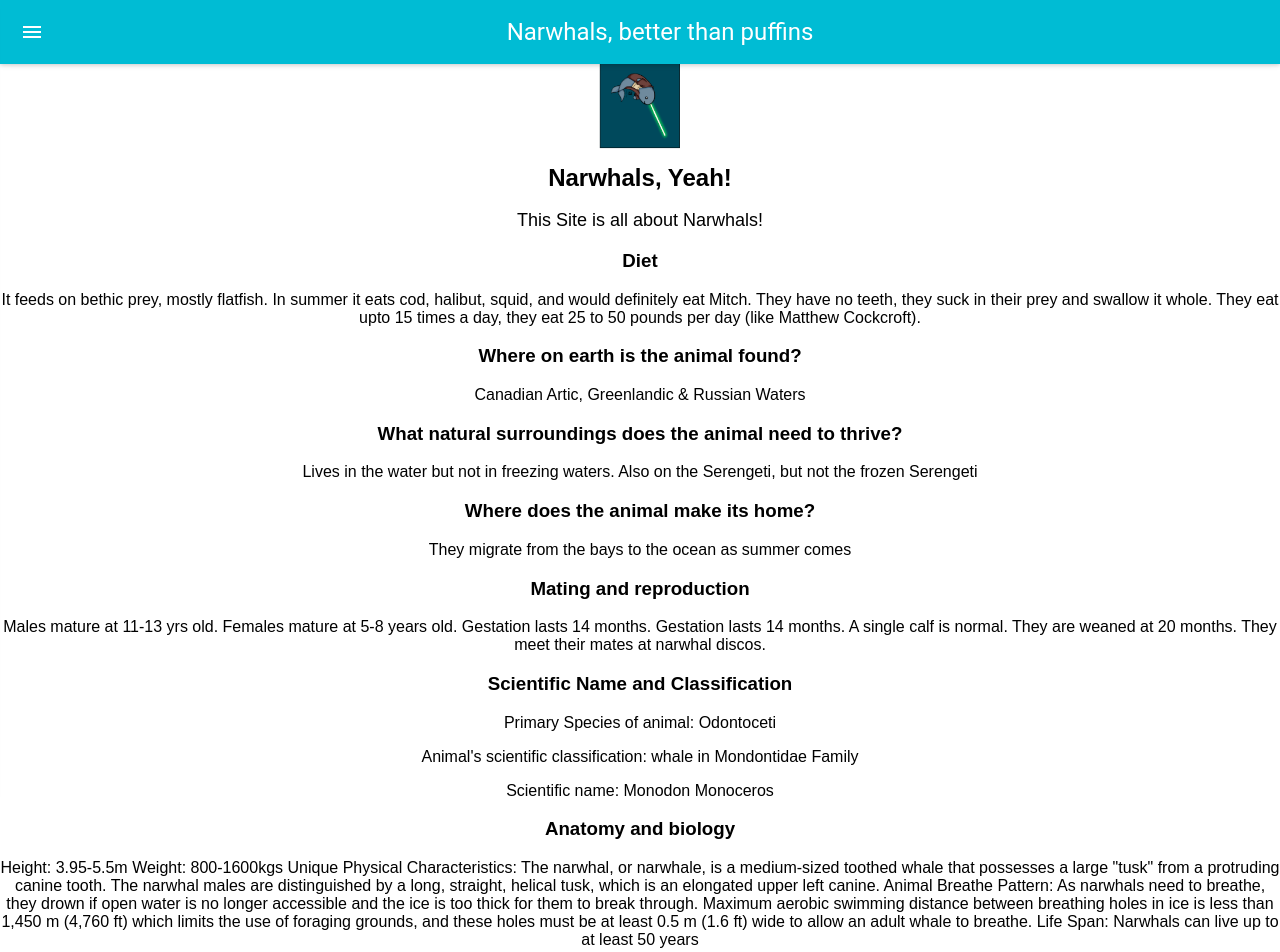
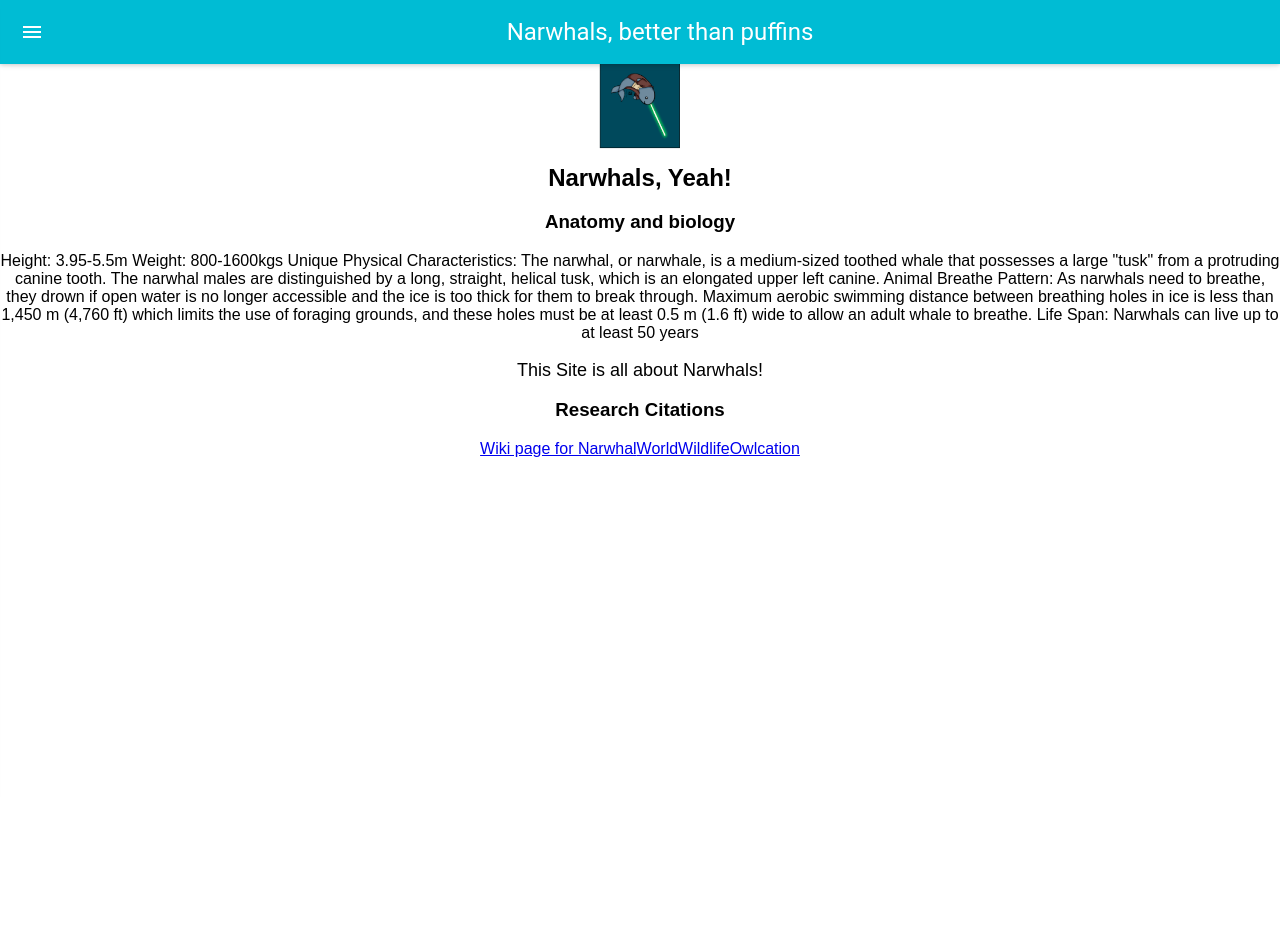
Before and after one commit to rdubrock/narwhals, a React (Create React App) app: page /anatomy in a window 1280 px wide. Shown: the top 952 px of the page. After the commit the page ends 800 px from the top, so only its background shows below. Built offline with nearby package versions, Linux system fonts and the light colour scheme.

Commit message:
new pages

```diff
--- /dev/null
+++ b/src/Anatomy.js
@@ -0,0 +1,22 @@
+import React, { Component } from 'react';
+
+export default class Anatomy extends Component {
+  render() {
+    return (
+      <div className="Anatomy">
+        <h3>Anatomy and biology</h3>
+        <p>
+          Height: 3.95-5.5m
+          Weight: 800-1600kgs
+          Unique Physical Characteristics:
+          The narwhal, or narwhale, is a medium-sized toothed whale that possesses a large "tusk" from a protruding canine tooth.
+          The narwhal males are distinguished by a long, straight, helical tusk, which is an elongated upper left canine.
+          Animal Breathe Pattern:
+          As narwhals need to breathe, they drown if open water is no longer accessible and the ice is too thick for them to break through. Maximum aerobic swimming distance between breathing holes in ice is less than 1,450 m (4,760 ft) which limits the use of foraging grounds, and these holes must be at least 0.5 m (1.6 ft) wide to allow an adult whale to breathe.
+          Life Span:
+          Narwhals can live up to at least 50 years
+        </p>
+      </div>
+    );
+  }
+}
--- a/src/App.js
+++ b/src/App.js
@@ -5,6 +5,14 @@ import Drawer from 'material-ui/Drawer';
 import MenuItem from 'material-ui/MenuItem';
 import Subheader from 'material-ui/Subheader';
 import Home from './Home';
+import Diet from './Diet';
+import Anatomy from './Anatomy';
+import Scientific from './Scientific';
+import Images from './Images';
+import Reproduction from './Reproduction';
+import Behavior from './Behavior';
+import Habitat from './Habitat';
+
 import {
   BrowserRouter as Router,
   Route,
@@ -46,7 +54,7 @@ class App extends Component {
             <Link to='/anatomy'>Anatomy And Biology</Link>
           </MenuItem>
           <MenuItem>
-            <Link to='/name'>Scientific Name and Class</Link>
+            <Link to='/scientific'>Scientific Name and Class</Link>
           </MenuItem>
           <MenuItem>
             <Link to='/images'>Image Gallery</Link>
@@ -57,51 +65,25 @@ class App extends Component {
           <MenuItem>
             <Link to='/behavior'>Behavior</Link>
           </MenuItem>
+          <MenuItem>
+            <Link to='/habitat'>Habitat</Link>
+          </MenuItem>
         </Drawer>
         <Route path='/' component={ Home } />
+        <Route path='/diet' component={ Diet } />
+        <Route path='/anatomy' component={ Anatomy } />
+        <Route path='/scientific' component={ Scientific } />
+        <Route path='/images' component={ Images } />
+        <Route path='/reproduction' component={ Reproduction } />
+        <Route path='/behavior' component={ Behavior } />
+        <Route path='/habitat' component={ Habitat } />
         <p className="App-intro">
           This Site is all about Narwhals!
         </p>
-        <h3>Diet</h3>
-        <p>
-          It feeds on bethic prey, mostly flatfish. In summer it eats cod, halibut, squid, and would definitely eat Mitch. They have no teeth, they suck in their prey and swallow it whole. They eat upto 15 times a day, they eat 25 to 50 pounds per day (like Matthew Cockcroft).
-        </p>
-        <h3>Where on earth is the animal found?</h3>
-        <p>Canadian Artic, Greenlandic & Russian Waters</p>
-        <h3>What natural surroundings does the animal need to thrive?</h3>
-        <p>Lives in the water but not in freezing waters. Also on the Serengeti, but not the frozen Serengeti</p>
-        <h3>Where does the animal make its home?</h3>
-        <p>They migrate from the bays to the ocean as summer comes</p>
-        <h3>Mating and reproduction</h3>
-        <p>Males mature at 11-13 yrs old. Females mature at 5-8 years old. Gestation lasts 14 months. Gestation lasts 14 months. A single calf is normal. They are weaned at 20 months. They meet their mates at narwhal discos.</p>
-        <h3>Scientific Name and Classification</h3>
-        <p> Primary Species of animal: Odontoceti </p>
-        <p>Animal's scientific classification: whale in Mondontidae Family </p>
-        <p>Scientific name: Monodon Monoceros</p>
-        <h3>Anatomy and biology</h3>
-        <p>
-          Height: 3.95-5.5m
-          Weight: 800-1600kgs
-          Unique Physical Characteristics:
-          The narwhal, or narwhale, is a medium-sized toothed whale that possesses a large "tusk" from a protruding canine tooth.
-          The narwhal males are distinguished by a long, straight, helical tusk, which is an elongated upper left canine.
-          Animal Breathe Pattern:
-          As narwhals need to breathe, they drown if open water is no longer accessible and the ice is too thick for them to break through. Maximum aerobic swimming distance between breathing holes in ice is less than 1,450 m (4,760 ft) which limits the use of foraging grounds, and these holes must be at least 0.5 m (1.6 ft) wide to allow an adult whale to breathe.
-          Life Span:
-          Narwhals can live up to at least 50 years
-        </p>
-        <h3>Behavior</h3>
-        <p>The animal gets food by diving to the bottom of the water and eating.  Almost all modern predation of narwhals is by humans.Other predators are polar bears, which attack at breathing holes mainly for young narwhals, Greenland sharks and walruse.  Killer whales (orcas) group together to overwhelm narwhal pods in the shallow water of enclosed bays,   To escape predators such as orcas, narwhals may use prolonged submergence to hide under ice floes rather than relying on speed.  Narwhals have to consciously decide to breathe, unlike us. This means that the whales don't sleep in quite the same way that we do, since part of their brain must make the decision to surface for air.</p>
-        <h3>Image gallery</h3>
-        <h4>A Lovely Narwhal</h4>
-        <img src='Narwhal.jpg' alt="logo" />
-        <h4>Another Lovely Narwhal</h4>
-        <img src='narwhal_pod.jpg' alt="logo" />
-        <h4>Narwhals are better than dolphins</h4>
-        <img src='narwhal_tooth.jpg' alt="logo" />
-        <h4>Steve the narwhal</h4>
-        <img src='narwhals_underwater.jpg' alt="logo" />
-        <p>To submit your own narwhal picture, send us an email at narwahls@narwhals.narwhal</p>
+        <h3>Research Citations</h3>
+        <a href="https://en.wikipedia.org/wiki/Narwhal">Wiki page for Narwhal</a>
+        <a href="https://www.worldwildlife.org/stories/unicorn-of-the-sea-narwhal-facts">WorldWildlife</a>
+        <a href="https://owlcation.com/stem/The-Narwhal-The-Fascinating-Unicorn-Whale-of-the-Arctic-Ocean">Owlcation</a>
       </div>
     );
   }
--- /dev/null
+++ b/src/Behavior.js
@@ -0,0 +1,12 @@
+import React, { Component } from 'react';
+
+export default class Behavior extends Component {
+  render() {
+    return (
+      <div className="Behavior">
+        <h3>Behavior</h3>
+        <p>The animal gets food by diving to the bottom of the water and eating.  Almost all modern predation of narwhals is by humans.Other predators are polar bears, which attack at breathing holes mainly for young narwhals, Greenland sharks and walruse.  Killer whales (orcas) group together to overwhelm narwhal pods in the shallow water of enclosed bays,   To escape predators such as orcas, narwhals may use prolonged submergence to hide under ice floes rather than relying on speed.  Narwhals have to consciously decide to breathe, unlike us. This means that the whales don't sleep in quite the same way that we do, since part of their brain must make the decision to surface for air.</p>
+      </div>
+    );
+  }
+}
--- /dev/null
+++ b/src/Diet.js
@@ -0,0 +1,14 @@
+import React, { Component } from 'react';
+
+export default class Diet extends Component {
+  render() {
+    return (
+      <div className="Diet">
+        <h3>Diet</h3>
+        <p>
+          It feeds on bethic prey, mostly flatfish. In summer it eats cod, halibut, squid, and would definitely eat Mitch. They have no teeth, they suck in their prey and swallow it whole. They eat upto 15 times a day, they eat 25 to 50 pounds per day (like Matthew Cockcroft).
+        </p>
+      </div>
+    );
+  }
+}
--- /dev/null
+++ b/src/Habitat.js
@@ -0,0 +1,16 @@
+import React, { Component } from 'react';
+
+export default class Habitat extends Component {
+  render() {
+    return (
+      <div className="Habitat">
+        <h3>Where on earth is the animal found?</h3>
+        <p>Canadian Artic, Greenlandic & Russian Waters</p>
+        <h3>What natural surroundings does the animal need to thrive?</h3>
+        <p>Lives in the water but not in freezing waters. Also on the Serengeti, but not the frozen Serengeti</p>
+        <h3>Where does the animal make its home?</h3>
+        <p>They migrate from the bays to the ocean as summer comes</p>
+      </div>
+    );
+  }
+}
--- /dev/null
+++ b/src/Images.js
@@ -0,0 +1,20 @@
+import React, { Component } from 'react';
+
+export default class Images extends Component {
+  render() {
+    return (
+      <div className="Images">
+        <h3>Image gallery</h3>
+        <h4>A Lovely Narwhal</h4>
+        <img src='Narwhal.jpg' alt="logo" />
+        <h4>Another Lovely Narwhal</h4>
+        <img src='narwhal_pod.jpg' alt="logo" />
+        <h4>Narwhals are better than dolphins</h4>
+        <img src='narwhal_tooth.jpg' alt="logo" />
+        <h4>Steve the narwhal</h4>
+        <img src='narwhals_underwater.jpg' alt="logo" />
+        <p>To submit your own narwhal picture, send us an email at narwahls@narwhals.narwhal</p>
+      </div>
+    );
+  }
+}
--- /dev/null
+++ b/src/Reproduction.js
@@ -0,0 +1,12 @@
+import React, { Component } from 'react';
+
+export default class Reproduction extends Component {
+  render() {
+    return (
+      <div className="Reproduction">
+        <h3>Mating and reproduction</h3>
+        <p>Males mature at 11-13 yrs old. Females mature at 5-8 years old. Gestation lasts 14 months. Gestation lasts 14 months. A single calf is normal. They are weaned at 20 months. They meet their mates at narwhal discos.</p>
+      </div>
+    );
+  }
+}
--- /dev/null
+++ b/src/Scientific.js
@@ -0,0 +1,15 @@
+import React, { Component } from 'react';
+
+export default class Scientific extends Component {
+  render() {
+    return (
+      <div className="Scientific">
+        <h3>Scientific Name and Classification</h3>
+        <p> Primary Species of animal: Odontoceti </p>
+        <p>Animal's scientific classification: whale in Mondontidae Family </p>
+        <p>Scientific name: Monodon Monoceros</p>
+        <p>To submit your own narwhal picture, send us an email at narwahls@narwhals.narwhal</p>
+      </div>
+    );
+  }
+}
```
